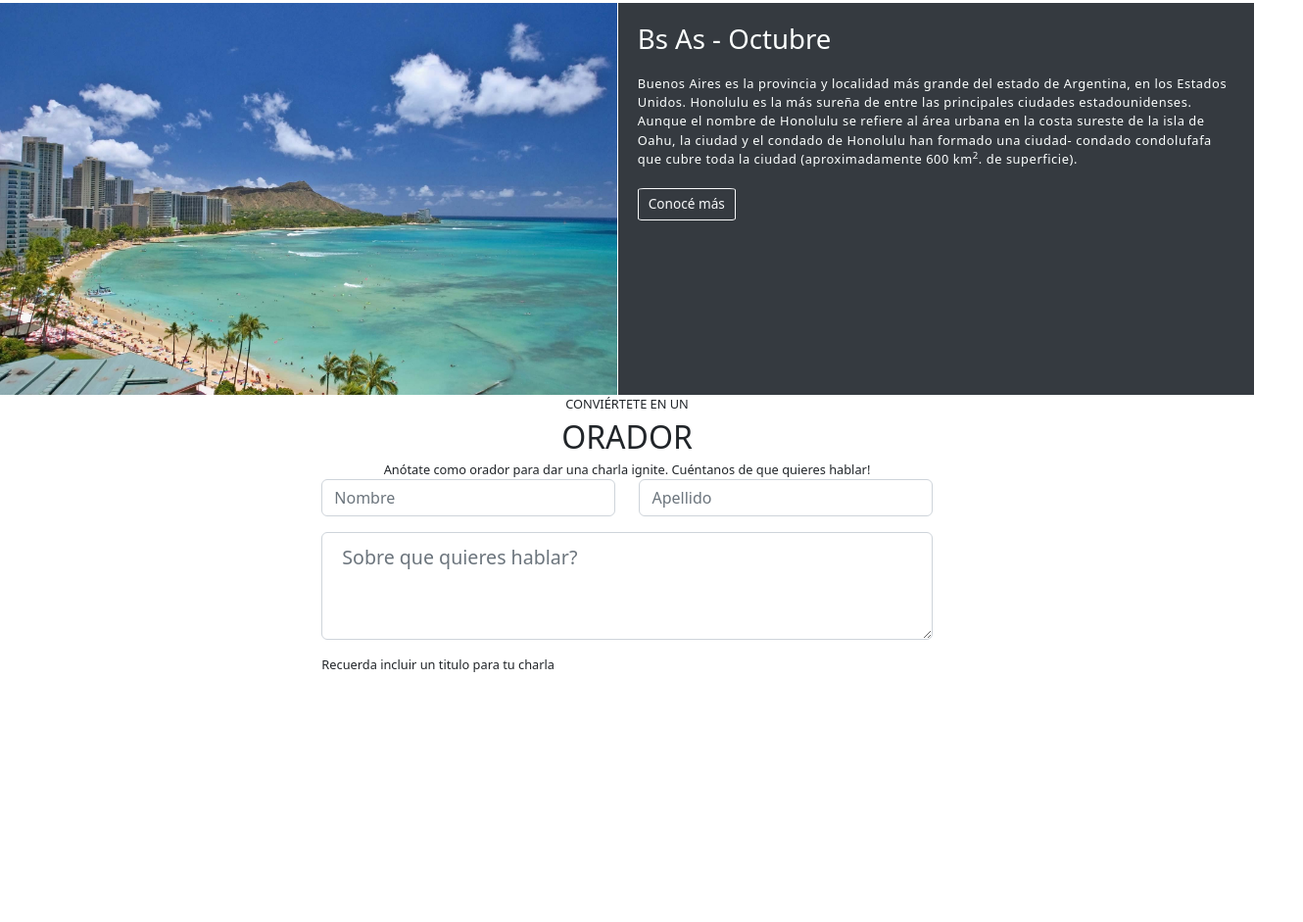
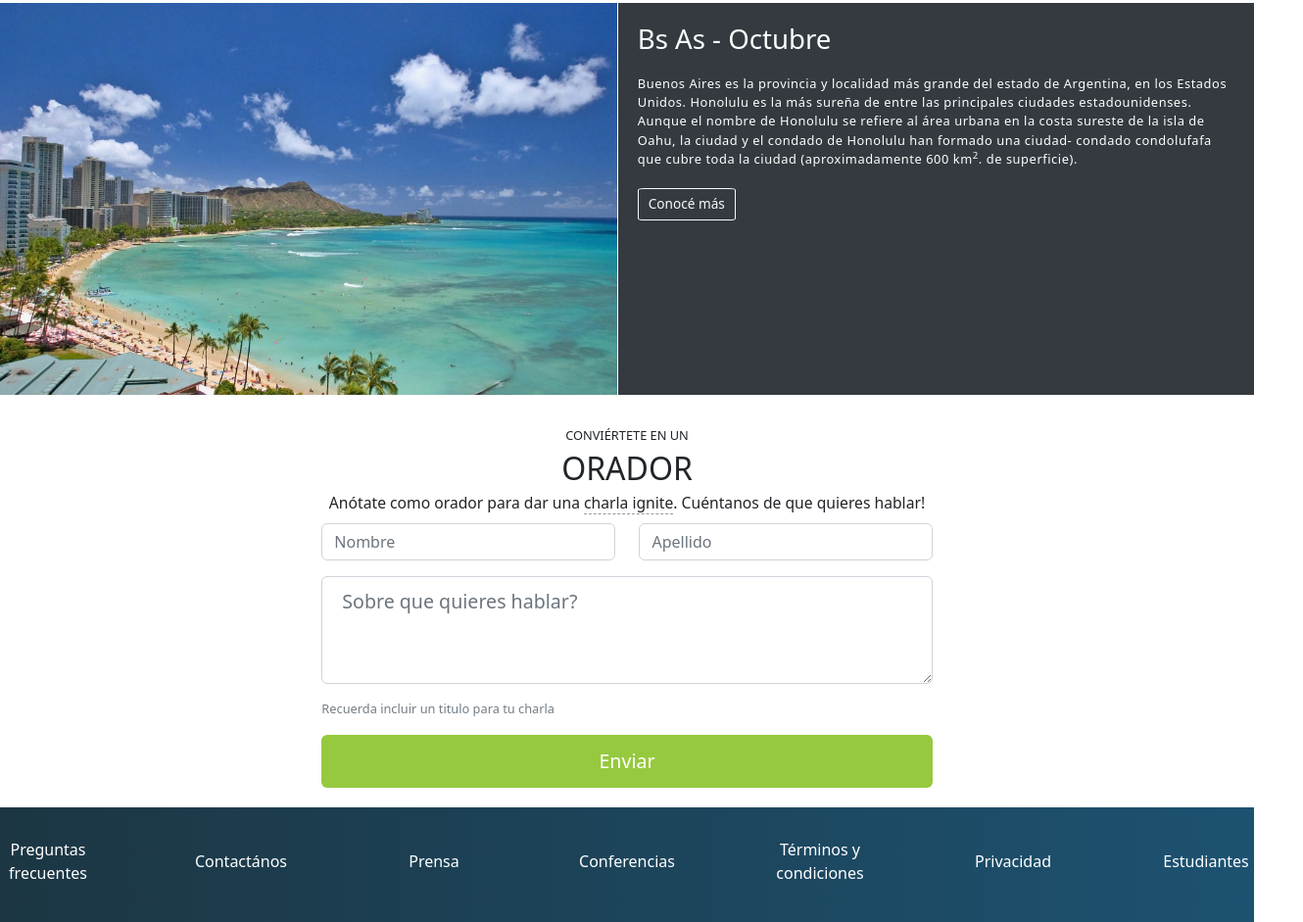
Before and after one commit to BreakingNS/BootstrapProyecto, a plain HTML site: page index.html in a window 1280 px wide. Shown: the part 1496-2437 px from the top of the page at 98% size, 1330 px wide, since content can reach past the window. Before the commit the page ends 2200 px from the top, so only its background shows below. Drawn offline with nearby package versions, Linux system fonts and the light colour scheme.

Commit message:
nav incompleto

```diff
--- a/index.html
+++ b/index.html
@@ -13,8 +13,14 @@
     <div class="container-prin">
       <nav class="navbar navbar-expand-lg">
         <div class="container-fluid">
-        <!-- <img class="img-logo" src="images/codoacodo.png" alt="logotipoCodoaCodo"> -->
-          <a class="navbar-brand" href="#">Conf Bs As</a>
+          <div>
+
+            <a class="navbar-brand" href="#">
+              <img src="images/codoacodo.png" alt="logo-codoacodo">
+              Conf Bs As
+            </a>
+          </div>
+
           <button class="navbar-toggler" type="button" data-bs-toggle="collapse" data-bs-target="#navbarSupportedContent" aria-controls="navbarSupportedContent" aria-expanded="false" aria-label="Toggle navigation">
             <span class="navbar-toggler-icon"></span>
           </button>
@@ -104,9 +110,9 @@
 
     <article class="conv-orador">
       <div class="card-phrases">
-        <p>CONVIÉRTETE EN UN</p>
+        <p class="conviertete">CONVIÉRTETE EN UN</p>
         <p class="oradores">ORADOR</p>
-        <P>Anótate como orador para dar una charla ignite. Cuéntanos de que quieres hablar!</P>
+        <P class="charla-ignite">Anótate como orador para dar una <u>charla ignite</u>. Cuéntanos de que quieres hablar!</P>
       </div>
 
       <div>
@@ -117,11 +123,46 @@
         <div class="mb-3">
           <textarea class="form-control form-textarea" id="exampleFormControlTextarea1" rows="3" placeholder="Sobre que quieres hablar?"></textarea>
         </div>
-        <p>Recuerda incluir un titulo para tu charla</p>
+        <p class="rec">Recuerda incluir un titulo para tu charla</p>
 
+        <button type="button" class="btn btn-success btn-success-o">Enviar</button>
       </div>
     </article>
 
+    <footer>
+      <nav class="navbar navbar-expand-lg footer">
+        <div class="container-fluid">
+          <button class="navbar-toggler" type="button" data-bs-toggle="collapse" data-bs-target="#navbarNav" aria-controls="navbarNav" aria-expanded="false" aria-label="Toggle navigation">
+            <span class="navbar-toggler-icon"></span>
+          </button>
+          <div class="collapse navbar-collapse" id="navbarNav">
+            <ul class="navbar-nav">
+              <li class="nav-item nav-item-f">
+                <a class="nav-link nav-link-f" href="#">Preguntas frecuentes</a>
+              </li>
+              <li class="nav-item nav-item-f">
+                <a class="nav-link nav-link-f" href="#">Contactános</a>
+              </li>
+              <li class="nav-item nav-item-f">
+                <a class="nav-link nav-link-f" href="#">Prensa</a>
+              </li>
+              <li class="nav-item nav-item-f">
+                <a class="nav-link nav-link-f" href="#">Conferencias</a>
+              </li>
+              <li class="nav-item nav-item-f">
+                <a class="nav-link nav-link-f" href="#">Términos y condiciones</a>
+              </li>
+              <li class="nav-item nav-item-f">
+                <a class="nav-link nav-link-f" href="#">Privacidad</a>
+              </li>
+              <li class="nav-item nav-item-f">
+                <a class="nav-link nav-link-f" href="#">Estudiantes</a>
+              </li>
+            </ul>
+          </div>
+        </div>
+      </nav>
+    </footer>
 </body>
 </html>
 
--- a/styles.css
+++ b/styles.css
@@ -7,15 +7,6 @@ p{
 }
 
 /* ------------------ navbar ---------------------*/
-.container-prin img{
-    opacity: 1;
-    width: 10%;
-}
-
-.img-logo{
-    position: relative;
-    width: 20%;
-}
 
 .navbar{
     width: 100%;
@@ -25,34 +16,12 @@ p{
     z-index: 20;
 }
 
-.navbar-nav{
-    text-align: right;
-}
-
 .nav-link{
     color: rgb(155, 155, 158);
 }
 
 .nav-item{
     font-size: 1.4rem;
-}
-
-.btn-primary{
-    position: absolute;
-    bottom: 285px;
-    right: 158px;
-    font-size: 23px;
-    padding: 10px 17px;
-    background-color: rgb(39, 168, 68);
-    border: none;
-}
-
-.btn-outline-light{
-    position: absolute;
-    bottom: 285px;
-    right: 373px;
-    font-size: 23px;
-    padding: 10px 18px;
 }
 
 /* ------------------ container-prin -------------------*/
@@ -89,6 +58,24 @@ p{
     right: 157px;
 }
 
+.btn-primary{
+    position: absolute;
+    bottom: 285px;
+    right: 158px;
+    font-size: 23px;
+    padding: 10px 17px;
+    background-color: rgb(39, 168, 68);
+    border: none;
+}
+
+.btn-outline-light{
+    position: absolute;
+    bottom: 285px;
+    right: 373px;
+    font-size: 23px;
+    padding: 10px 18px;
+}
+
 /* --------------------- cards ---------------------------*/
 
 .cards{
@@ -99,8 +86,9 @@ p{
 
 } */
 
-.card-phrases{
-
+.card-phrases u{
+    border-bottom: 1px dashed #999;
+    text-decoration: none;
 }
 
 .card-phrases p{
@@ -108,8 +96,18 @@ p{
     margin: 0;
 }
 
+.conviertete{
+    padding: 32px 0 0 0;
+}
+
 .oradores{
     font-size: 4vh;
+}
+
+.charla-ignite{
+    font-size: 1.96vh;
+    text-decoration: none;
+    padding: 0 0 9px 0;
 }
 
 .container-cards{
@@ -218,3 +216,51 @@ p{
     padding: 10px 20px;
     font-size: 2.45vh;
 }
+
+.rec{
+    color: rgb(114, 126, 135);
+}
+
+.btn-success-o{
+    background: rgb(150, 201, 62);
+    border: none;
+    width: 100%;
+    height: 54px;
+    font-size: 2.45vh;
+    margin-bottom: 20px;
+}
+
+/* ---------------------- footer ------------------- */
+
+footer{
+    width: 100%;
+    height: 117px;
+    background: linear-gradient(90deg, rgba(28,54,67,1) 0%, rgba(29,82,113,1) 100%);
+}
+
+.footer{
+    background: linear-gradient(90deg, rgba(28,54,67,1) 0%, rgba(29,82,113,1) 100%);
+}
+
+.navbar-collapse{
+    width: 100%;
+    justify-content: center;
+}
+
+.nav-item-f{
+    width: 125px;
+    text-align: center;
+    font-size: 2vh;
+    margin: 0 36px;
+}
+
+.nav-link-f{
+    position: relative;
+    top: 50%;
+    transform: translateY(-50%);
+    color: white;
+}
+
+.nav-link-f:hover{
+    color: rgb(255, 94, 0);
+}
```
